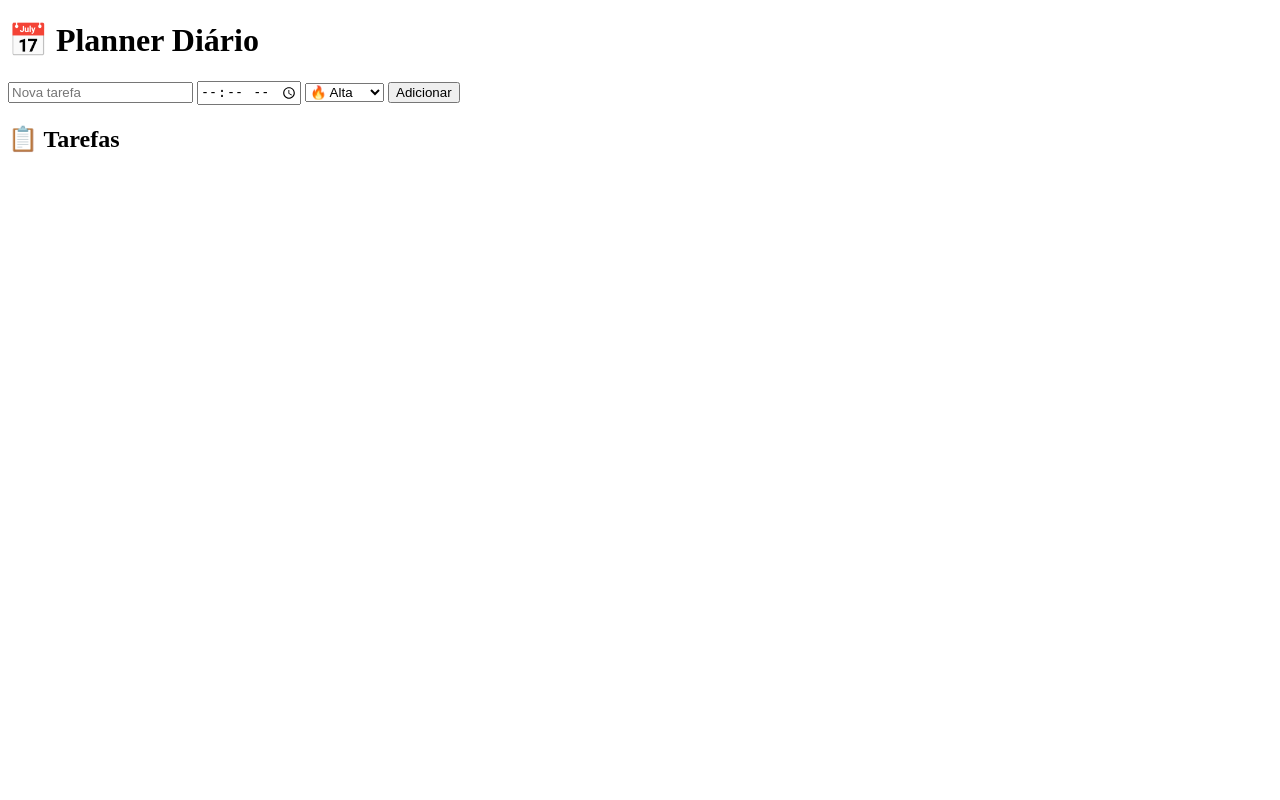
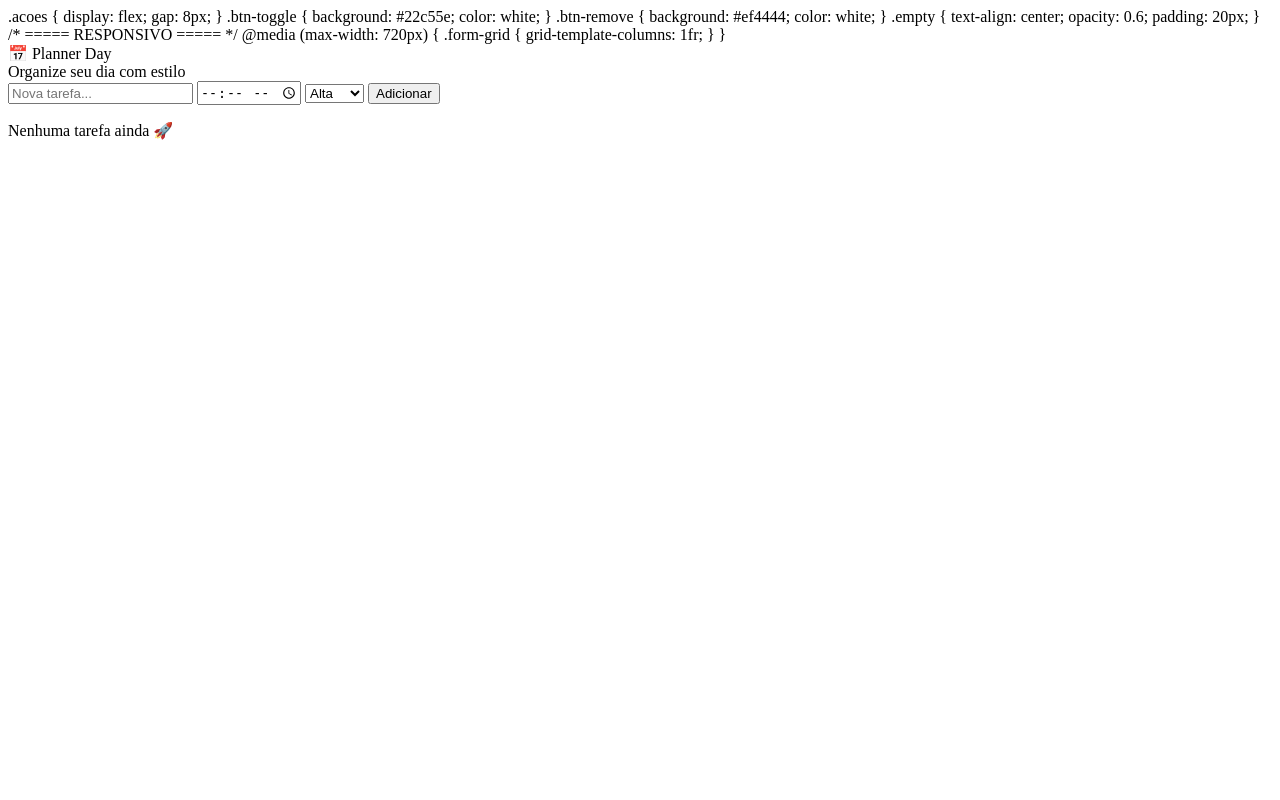
Before and after one commit to gzk2fntmbz-cmyk/Planner, a Flask app: page / in a window 1280 px wide. Run offline with Flask 3, Linux system fonts and the light colour scheme.

Commit message:
Refactor index.html for improved layout and styles

```diff
--- a/templates/index.html
+++ b/templates/index.html
@@ -1,69 +1,96 @@
-<!DOCTYPE html>
-<html lang="pt-br">
-<head>
-<meta charset="UTF-8">
-<meta name="viewport" content="width=device-width, initial-scale=1.0">
-<title>Planner Diário</title>
-<link rel="manifest" href="/manifest.json">
-<meta name="theme-color" content="#4682B4">
-</head>
-<body style.concluida {
-  text-decoration: line-through;
-  opacity: 0.6;
+<html lang="pt-BR">
+
+        .acoes {
+            display: flex;
+            gap: 8px;
         }
 
-.tarefa-item {
-  display: flex;
-  gap: 10px;
-  align-items: center;
-  margin: 8px 0;
+        .btn-toggle {
+            background: #22c55e;
+            color: white;
         }
 
-.remover {
-  background: #ff4d4d;
-  border: none;
-  color: royalblue;
-  padding: 4px 8px;
-  border-radius: 6px;
-  cursor: pointer;
-}>
-<h1>📅 Planner Diário</h1>
+        .btn-remove {
+            background: #ef4444;
+            color: white;
+        }
 
-<form method="POST" action="/adicionar">
-<input name="titulo" placeholder="Nova tarefa" required>
-<input type="time" name="horario" required>
-<select name="prioridade">
-<option value="alta">🔥 Alta</option>
-<option value="media">⚡ Média</option>
-<option value="baixa">🌱 Baixa</option>
+        .empty {
+            text-align: center;
+            opacity: 0.6;
+            padding: 20px;
+        }
+
+        /* ===== RESPONSIVO ===== */
+        @media (max-width: 720px) {
+            .form-grid {
+                grid-template-columns: 1fr;
+            }
+        }
+    </style>
+</head>
+<body>
+
+<div class="container">
+
+    <div class="header">
+        <div class="title">📅 Planner Day</div>
+        <div class="subtitle">Organize seu dia com estilo</div>
+    </div>
+
+    <!-- FORM -->
+    <div class="card">
+        <form action="/adicionar" method="POST" class="form-grid">
+            <input class="input" name="titulo" placeholder="Nova tarefa..." required>
+            <input class="input" type="time" name="horario" required>
+
+            <select class="select" name="prioridade">
+                <option value="alta">Alta</option>
+                <option value="media">Média</option>
+                <option value="baixa">Baixa</option>
             </select>
-<button type="submit">Adicionar</button>
+
+            <button class="btn btn-add">Adicionar</button>
         </form>
+    </div>
 
-<h2>📋 Tarefas</h2>
+    <!-- LISTA -->
+    <div class="card">
+        <div class="lista">
 
-{% for tarefa in tarefas %}
-<div class="tarefa-item">
+            {% if tarefas %}
+                {% for t in tarefas %}
+                <div class="tarefa">
 
+                    <div class="tarefa-info {% if t.concluida %}concluida{% endif %}">
+                        <div>
+                            <strong>{{ t.titulo }}</strong><br>
+                            <small>{{ t.horario }}</small>
+                        </div>
+                        <span class="badge {{ t.prioridade }}">
+                            {{ t.prioridade|capitalize }}
+                        </span>
+                    </div>
+
+                    <div class="acoes">
                         <a href="/toggle/{{ loop.index0 }}">
-    <button>✔</button>
+                            <button class="btn btn-toggle">✔</button>
                         </a>
-
-  <span class="{% if tarefa.concluida %}concluida{% endif %}">
-    {{ tarefa.titulo }} — {{ tarefa.horario }} — {{ tarefa.prioridade }}
-  </span>
-
                         <a href="/remover/{{ loop.index0 }}">
-    <button class="remover">🗑</button>
+                            <button class="btn btn-remove">🗑</button>
                         </a>
+                    </div>
 
                 </div>
                 {% endfor %}
+            {% else %}
+                <div class="empty">Nenhuma tarefa ainda 🚀</div>
+            {% endif %}
 
-<script>
-if ("serviceWorker" in navigator) {
-  navigator.serviceWorker.register("/static/sw.js");
-}
-</script>
+        </div>
+    </div>
+
+</div>
+
 </body>
 </html>
```
Lines whose indentation alone changed are shown as unchanged.
